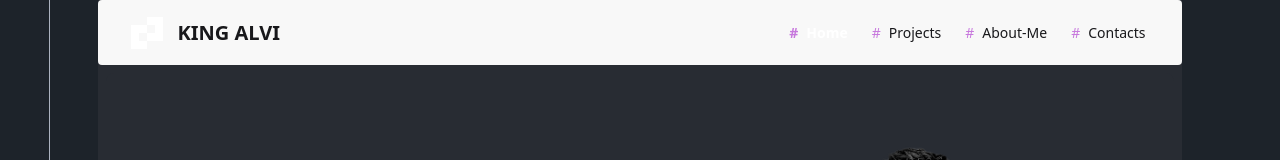
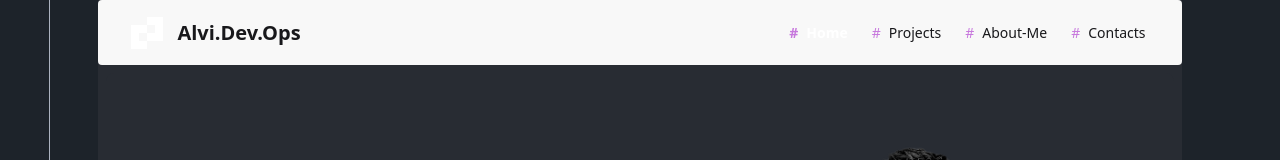
Before and after one commit to KINGALVI/KING-ALVI-portfolio, a React (Vite) app: page / in a window 1280 px wide. Shown: the top 160 px of the page. Built offline with nearby package versions, Linux system fonts and the light colour scheme.

Commit message:
edited some code

```diff
--- a/index.html
+++ b/index.html
@@ -4,7 +4,7 @@
     <meta charset="UTF-8" />
     <link rel="icon" type="image/svg+xml" href="/vite.svg" />
     <meta name="viewport" content="width=device-width, initial-scale=1.0" />
-    <title>Vite + React</title>
+    <title>Alvi.Dev.Ops</title>
   </head>
   <body>
     <div id="root"></div>
--- a/src/components/Header/Header.jsx
+++ b/src/components/Header/Header.jsx
@@ -9,7 +9,7 @@ export default function Header() {
                 <div className="flex items-center">
                     <Link className="btn btn-ghost normal-case text-xl flex items-center">
                         <img src={Logo} alt="Logo" className="w-8 h-8 mr-2" />
-                        KING ALVI
+                        Alvi.Dev.Ops
                     </Link>
                 </div>
             </div>
```
